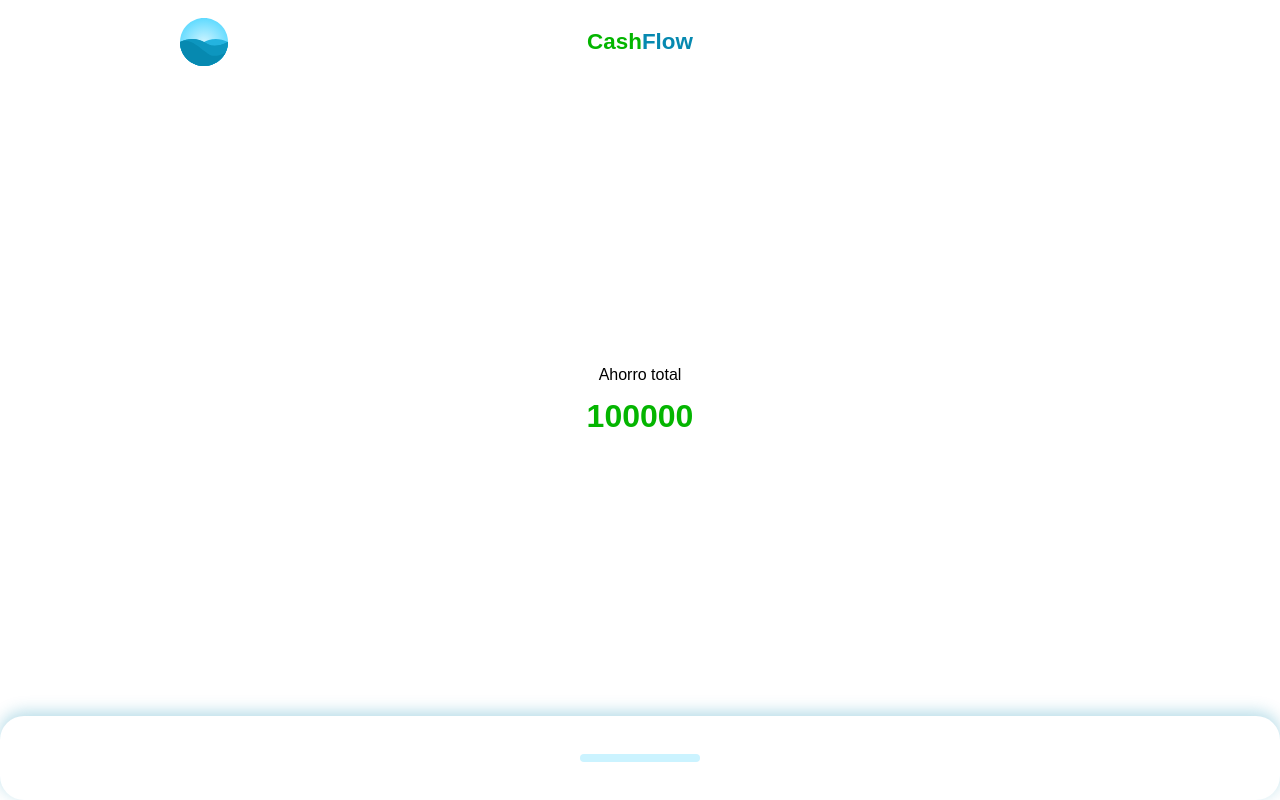
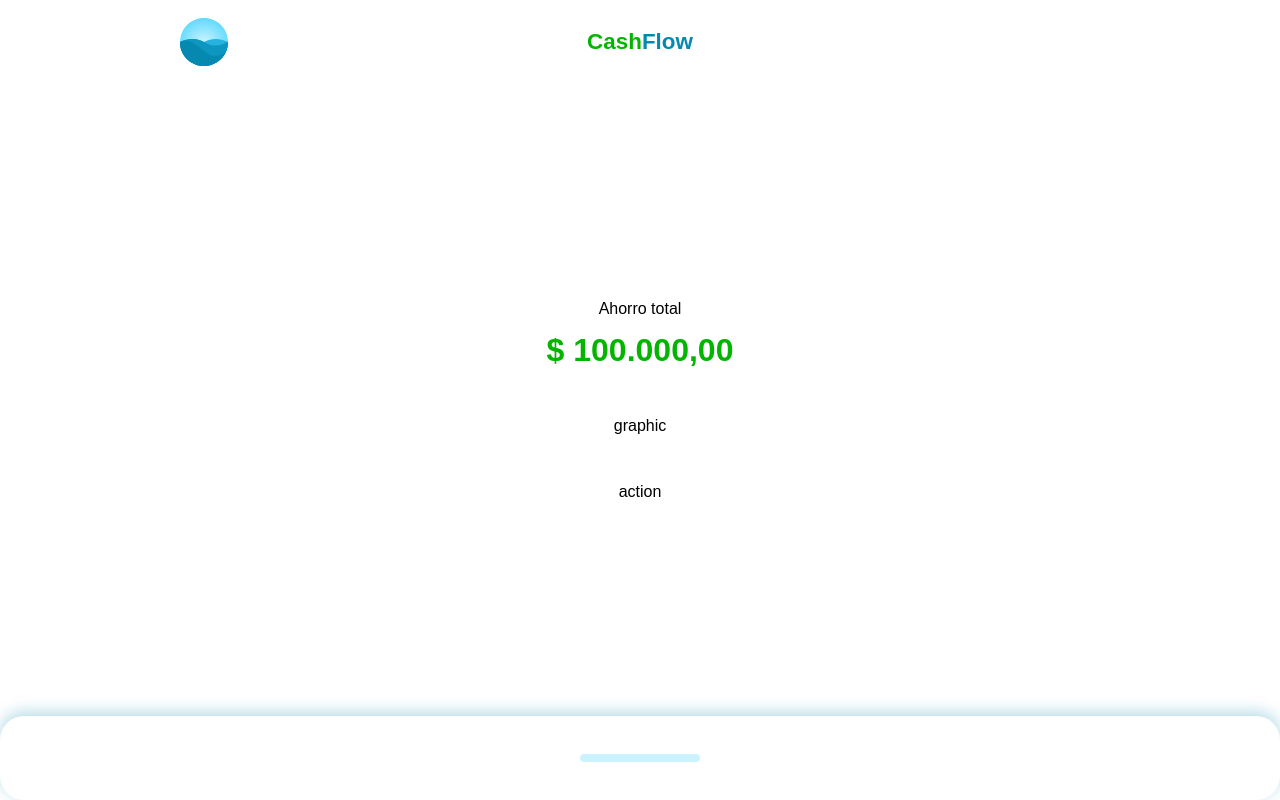
Before and after one commit to JairoDuenas/cash-flow-Vue, a Vue app: page / in a window 1280 px wide. Built offline with nearby package versions, Linux system fonts and the light colour scheme.

Commit message:
Agregando formato a la moneda COP

```diff
--- a/src/components/Home.vue
+++ b/src/components/Home.vue
@@ -10,7 +10,10 @@
         :label="label"
         :total-amount="100000"
         :amount="amount"
-      />
+      >
+        <template #graphic> graphic </template>
+        <template #action>action</template>
+      </Resume>
     </template>
     <template #movements>
       <Movements />
@@ -22,7 +25,6 @@
 import Layout from "./Layout.vue";
 import Header from "./Header.vue";
 import Resume from "./Resume/Index.vue";
-
 import Movements from "./Movements.vue";
 
 export default {
--- a/src/components/Resume/Index.vue
+++ b/src/components/Resume/Index.vue
@@ -2,11 +2,21 @@
 <template>
   <main>
     <p>{{ labelVisual }}</p>
-    <h1>{{ amountVisual }}</h1>
+    <h1>{{ amountCurrency }}</h1>
+    <div class="graphic">
+      <slot name="graphic"></slot>
+    </div>
+    <div class="action">
+      <slot name="action"></slot>
+    </div>
   </main>
 </template>
 
 <script>
+const currencyFormatter = new Intl.NumberFormat("es-CO", {
+  style: "currency",
+  currency: "COP",
+});
 export default {
   props: {
     totalLabel: {
@@ -30,6 +40,9 @@
     },
     amountVisual() {
       return this.amount !== null ? this.amount : this.totalAmount;
+    },
+    amountCurrency() {
+      return currencyFormatter.format(this.amountVisual);
     },
   },
 };
```
